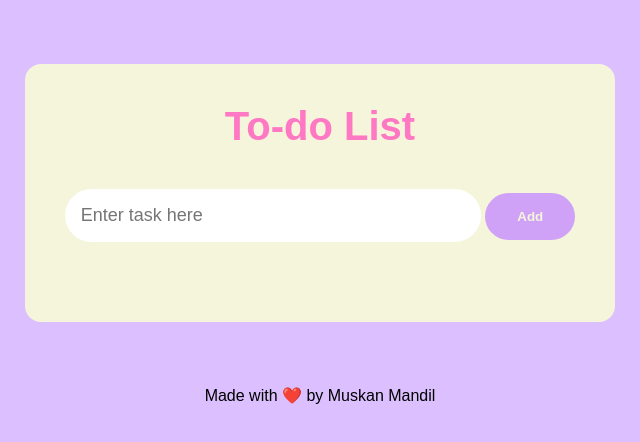
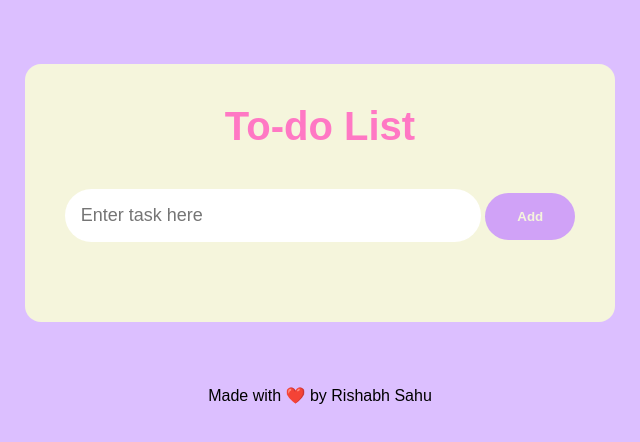
Before and after one commit to Rishabh05Sahu/Todo-List, a plain HTML site: page index.html in a window 1280 px wide. Shown: the full height of the page, 320-960 px from the left. Drawn offline with Linux system fonts and the light colour scheme.

Commit message:
Update index.html

```diff
--- a/index.html
+++ b/index.html
@@ -18,7 +18,7 @@
         <div id="taskList"></div>
     </div>
 
-    <footer>Made with ❤️ by Muskan Mandil</footer>
+    <footer>Made with ❤️ by Rishabh Sahu</footer>
 
     <script src="https://kit.fontawesome.com/c77ba9adaa.js" crossorigin="anonymous"></script>
     <script src="index.js"></script>
```
